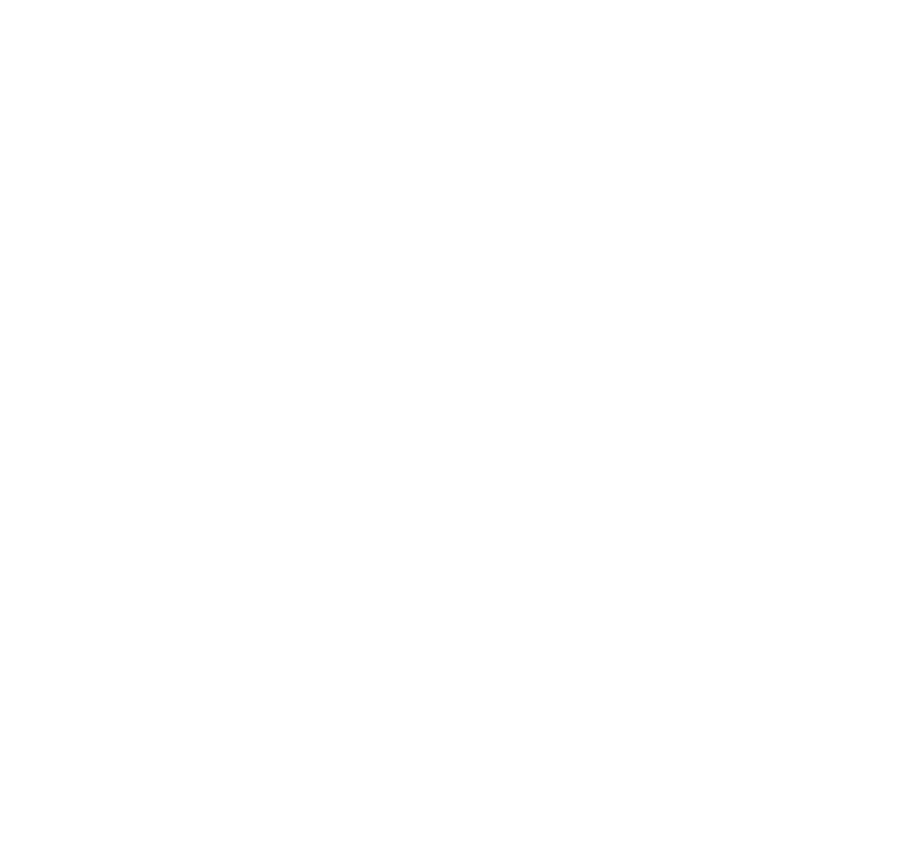
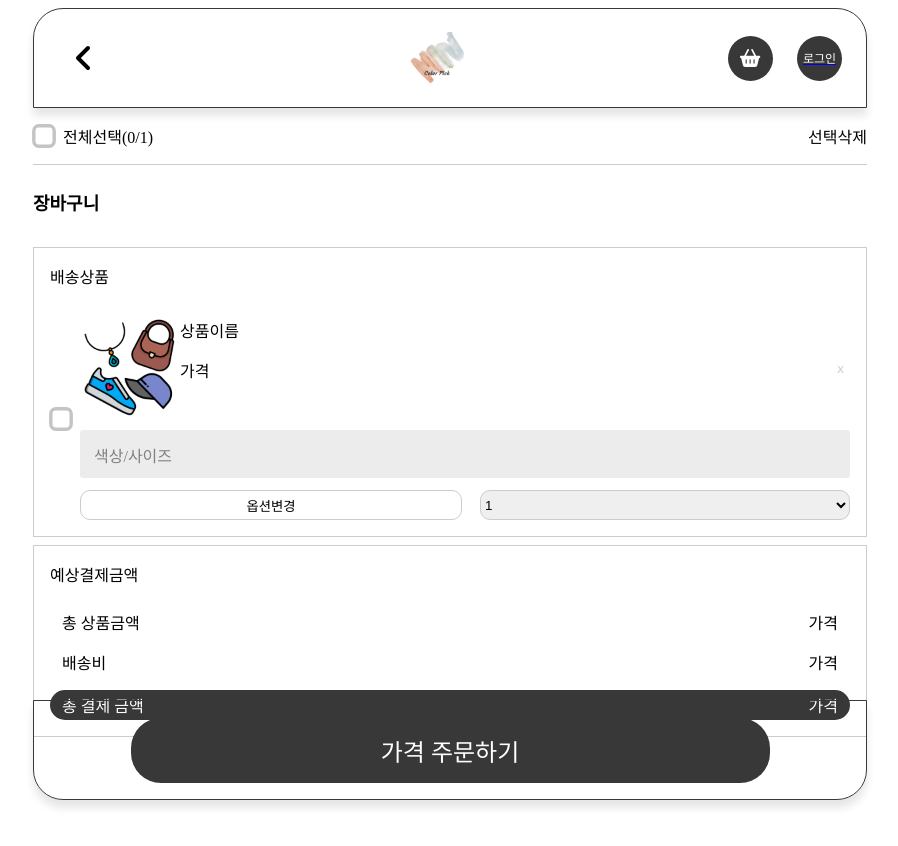
Before and after one commit to codestates-seb/seb44_main_009, a React (Create React App) app in the folder client/: page /cart in a window 1280 px wide. Before the commit this address had no page. Shown: the top 846 px of the page, without its empty margins (190-1088 px from the left). Before the commit the page ends 800 px from the top, so only its background shows below. Built offline with nearby package versions, Linux system fonts and the light colour scheme.

Commit message:
feat:cart-page layout

```diff
--- a/client/src/App.jsx
+++ b/client/src/App.jsx
@@ -3,6 +3,7 @@
 import ProductsPage from "./pages/main/ProductsPage";
 import LoginPage from "./pages/user/sign/login/LoginPage";
 import SignUpPage from "./pages/user/sign/signUp/SignUpPage";
+import CartPage from "./pages/user/Cart/CartPage";
 import GlobalStyle from "./GlobalStyle";
 
 // Header, Footer 구현하기 쉽도록 넣어 둠 >> 1차 머지 후, 삭제 예정
@@ -19,7 +20,7 @@
           <Route path="/product" element={<ProductsPage />} />
           <Route path="/login" element={<LoginPage />} />
           <Route path="/signup" element={<SignUpPage />} />
-
+          <Route path="/cart" element={<CartPage />} />
           {/* Header, Footer 구현하기 쉽도록 넣어 둠 >> 1치 머지 후, 삭제 예정 */}
           <Route path="/header" element={<Header />} />
           <Route path="/Footer" element={<Footer />} />
--- a/client/src/components/footer/Footer_oneBtn.jsx
+++ b/client/src/components/footer/Footer_oneBtn.jsx
@@ -4,7 +4,6 @@
 // 각 페이지마다 텍스트 달라질 경우, <Footer_oneBtn text="주문하기" />; 텍스트 넣기
 function Footer_oneBtn({ text }) {
   return (
-    // eslint-disable-next-line react/jsx-no-undef
     <ButtonContainer>
       <Button>{text}</Button>
     </ButtonContainer>
--- /dev/null
+++ b/client/src/pages/user/Cart/CartPage.jsx
@@ -0,0 +1,277 @@
+import { useState } from "react";
+import Header_back from "../../../components/header/Header_back";
+import Footer_oneBtn from "../../../components/footer/Footer_oneBtn";
+import { styled } from "styled-components";
+import { Accessary } from "../../../image/index";
+
+const BackContainer = styled.div`
+  display: flex;
+  flex-direction: column;
+  align-items: center;
+  height: 1000px;
+`;
+
+const StickyStyle = styled.div`
+  top: 0;
+  position: sticky;
+  background-color: #fff;
+  border-bottom: 1px solid #ccc;
+  z-index: 1;
+`;
+const CheckboxContainer = styled.div`
+  display: flex;
+  justify-content: space-between;
+  align-items: center;
+  max-width: 834px;
+`;
+
+const CheckboxWrapper = styled.div`
+  display: flex;
+  align-items: center;
+  position: relative;
+`;
+const Checkbox = styled.input`
+  transform: scale(1.7);
+  margin-right: 12px;
+  appearance: none;
+  width: 14px;
+  height: 14px;
+  border: 2px solid #c4c4c4;
+  border-radius: 4px;
+  cursor: pointer;
+  outline: none;
+  &:checked {
+    background-color: #ff5160;
+    border-color: #ff5160;
+  }
+`;
+
+const Title = styled.div`
+  padding: 24px 0 24px 0;
+  display: flex;
+  font-size: 18px;
+  font-weight: 600;
+`;
+
+const DeleteSection = styled.div`
+  cursor: pointer;
+  &:active {
+    color: black;
+    font-weight: bold;
+  }
+`;
+
+const SideTitle = styled.div`
+  text-align: left;
+`;
+
+const ProductContainer = styled.div`
+  margin-top: 8px;
+  padding: 16px;
+  border: 1px solid #ccc;
+`;
+
+const CartWrapper = styled.div`
+  width: 834px;
+  justify-content: flex-start;
+`;
+
+const PaymentContainer = styled.div`
+  margin-top: 8px;
+  padding: 16px;
+  border: 1px solid #ccc;
+  width: 834px;
+`;
+
+const FooterContainer = styled.footer`
+  position: fixed;
+  bottom: 0;
+`;
+
+const ProductImage = styled.img`
+  width: 100px;
+  height: 100px;
+  object-fit: cover;
+`;
+
+const ProductWrapper = styled.div`
+  margin-top: 30px;
+  display: flex;
+  align-items: center;
+`;
+
+const ProductDetail = styled.div`
+  display: flex;
+  justify-content: space-between;
+  margin-bottom: 12px;
+`;
+const ProductView = styled.div`
+  width: 100%;
+`;
+
+const ProductInfo = styled.div`
+  display: flex;
+  align-items: center;
+  padding: 16px 14px 14px;
+  height: 48px;
+  background-color: #ececec;
+  color: gray;
+  border-radius: 3px;
+`;
+
+const OptionContainer = styled.div`
+  display: flex;
+  margin-top: 12px;
+  gap: 18px;
+  height: 30px;
+  & > * {
+    flex: 1;
+  }
+`;
+
+const ColumnStyle = styled.div`
+  flex-direction: column;
+  width: 100%;
+`;
+const PaymentBackColor = styled.div`
+  display: flex;
+  align-items: center;
+  justify-content: space-between;
+  background-color: #383838;
+  color: #fff;
+  border-radius: 20px;
+  height: 30px;
+  padding: 0 12px 0 12px;
+`;
+
+const PaymentWrapper = styled.div`
+  padding-top: 24px;
+  display: grid;
+  gap: 16px;
+`;
+
+const PaymentInfo = styled.div`
+  display: flex;
+  align-items: center;
+  justify-content: space-between;
+  margin: 0 12px 0 12px;
+`;
+
+const Button = styled.button`
+  background-color: #fff;
+  border: 1px solid #ccc;
+  border-radius: 10px;
+  cursor: pointer;
+`;
+
+const QuantityDropdown = styled.select`
+  border: 1px solid #ccc;
+  border-radius: 10px;
+`;
+
+const RemoveButton = styled.button`
+  background-color: transparent;
+  border: none;
+  cursor: pointer;
+  color: #ccc;
+`;
+
+function CartPage() {
+  const [isChecked, setIsChecked] = useState(false);
+  const [quantity, setQuantity] = useState(1);
+  const handleQuantityChange = e => {
+    setQuantity(e.target.value);
+  };
+  const handleCheckboxChange = e => {
+    setIsChecked(e.target.checked);
+  };
+  return (
+    <BackContainer>
+      <StickyStyle>
+        <Header_back />
+        <CheckboxContainer>
+          <CheckboxWrapper>
+            <Checkbox
+              type="checkbox"
+              checked={isChecked}
+              onChange={handleCheckboxChange}
+            />
+            <p>{isChecked ? "전체선택(1/1)" : "전체선택(0/1)"}</p>
+          </CheckboxWrapper>
+          <DeleteSection>선택삭제</DeleteSection>
+        </CheckboxContainer>
+      </StickyStyle>
+      <CartWrapper>
+        <Title>장바구니</Title>
+        <ProductContainer>
+          <SideTitle>배송상품</SideTitle>
+          <ProductWrapper>
+            <CheckboxContainer>
+              <Checkbox
+                type="checkbox"
+                checked={isChecked}
+                onChange={handleCheckboxChange}
+              />
+            </CheckboxContainer>
+            <ColumnStyle>
+              <ProductDetail>
+                <ProductImage src={Accessary} alt="Product" />
+                <ProductView>
+                  <div>상품이름</div>
+                  <div>
+                    <p>가격</p>
+                  </div>
+                </ProductView>
+                <RemoveButton>x</RemoveButton>
+              </ProductDetail>
+              <ProductInfo>
+                <div>색상/사이즈</div>
+              </ProductInfo>
+              <OptionContainer>
+                <Button>옵션변경</Button>
+                <QuantityDropdown
+                  value={quantity}
+                  onChange={handleQuantityChange}
+                >
+                  {Array.from({ length: 100 }, (_, index) => {
+                    const value = index + 1;
+                    if (value < 100) {
+                      return (
+                        <option key={value} value={value}>
+                          {value}
+                        </option>
+                      );
+                    }
+                    return null;
+                  })}
+                </QuantityDropdown>
+              </OptionContainer>
+            </ColumnStyle>
+          </ProductWrapper>
+        </ProductContainer>
+      </CartWrapper>
+      <PaymentContainer>
+        <SideTitle>예상결제금액</SideTitle>
+        <PaymentWrapper>
+          <PaymentInfo>
+            <div>총 상품금액</div>
+            <div>가격</div>
+          </PaymentInfo>
+          <PaymentInfo>
+            <div>배송비</div>
+            <div>가격</div>
+          </PaymentInfo>
+          <PaymentBackColor>
+            <div>총 결제 금액</div>
+            <div>가격</div>
+          </PaymentBackColor>
+        </PaymentWrapper>
+      </PaymentContainer>
+      <FooterContainer>
+        <Footer_oneBtn text="가격 주문하기" />
+      </FooterContainer>
+    </BackContainer>
+  );
+}
+
+export default CartPage;
```
